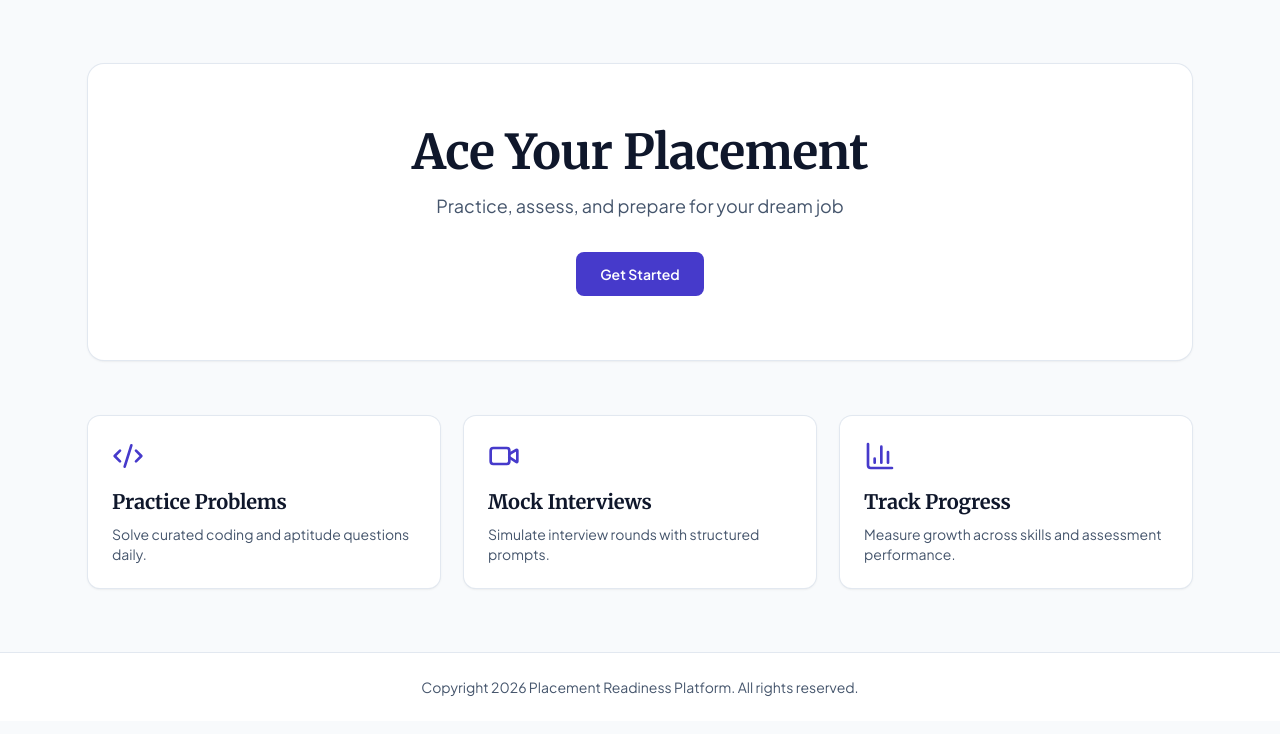
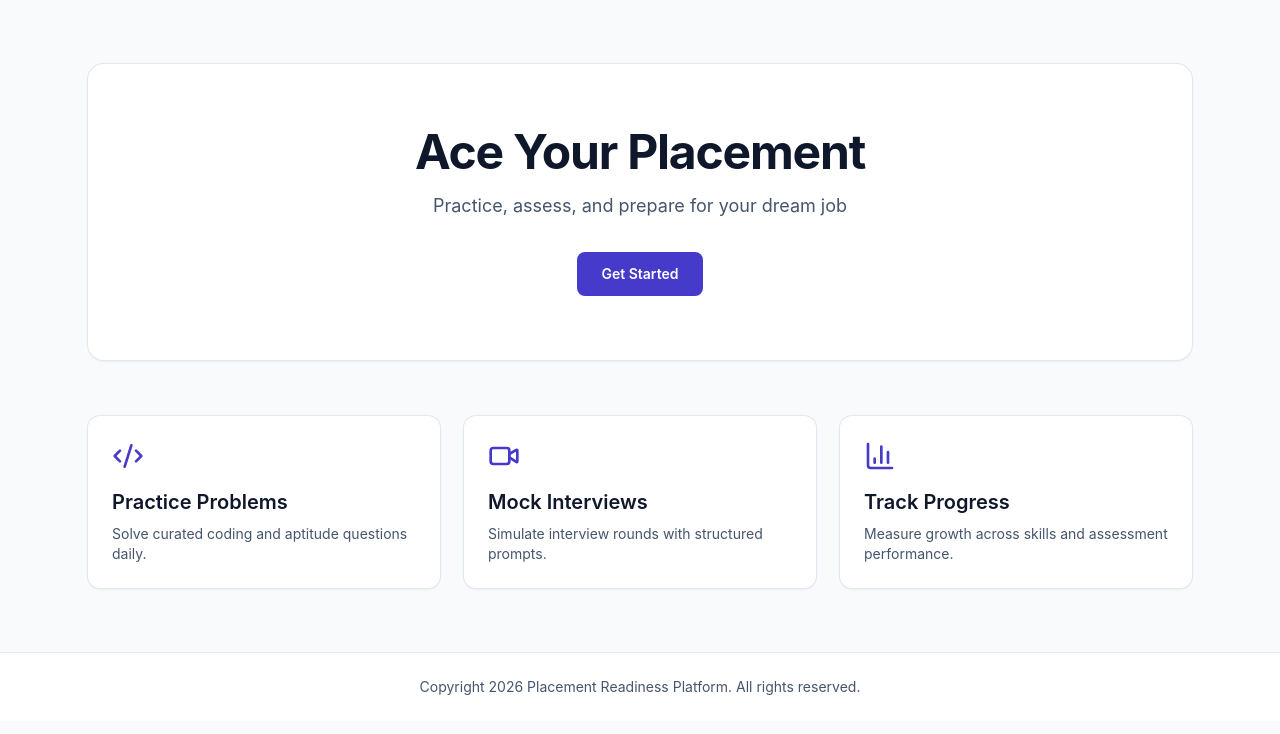
Before and after one commit to AjayS0708/PlacementReadinessPlatform, a React (Vite) app: page / in a window 1280 px wide. Shown: the top 734 px of the page. Built offline with nearby package versions, Linux system fonts and the light colour scheme.

Commit message:
Revert "Improve UI typography with premium font pairing"
This reverts commit 9baf491b7acdffeab93158ee4d82f4ee29696b15.

```diff
--- a/src/index.css
+++ b/src/index.css
@@ -1,4 +1,3 @@
-@import url('https://fonts.googleapis.com/css2?family=Merriweather:wght@700;800&family=Plus+Jakarta+Sans:wght@400;500;600;700&display=swap');
 @import 'tailwindcss';
 
 @theme {
@@ -12,26 +11,6 @@
 
 body {
   margin: 0;
-  font-family: 'Plus Jakarta Sans', Inter, system-ui, -apple-system, Segoe UI, Roboto, Helvetica, Arial, sans-serif;
+  font-family: Inter, system-ui, -apple-system, Segoe UI, Roboto, Helvetica, Arial, sans-serif;
   background-color: #f8fafc;
-  color: #0f172a;
-  line-height: 1.6;
 }
-
-h1,
-h2,
-h3,
-h4 {
-  font-family: 'Merriweather', Georgia, Cambria, 'Times New Roman', serif;
-  letter-spacing: -0.01em;
-}
-
-p,
-li,
-span,
-label,
-input,
-textarea,
-button {
-  font-family: 'Plus Jakarta Sans', Inter, system-ui, -apple-system, Segoe UI, Roboto, Helvetica, Arial, sans-serif;
-}
```
